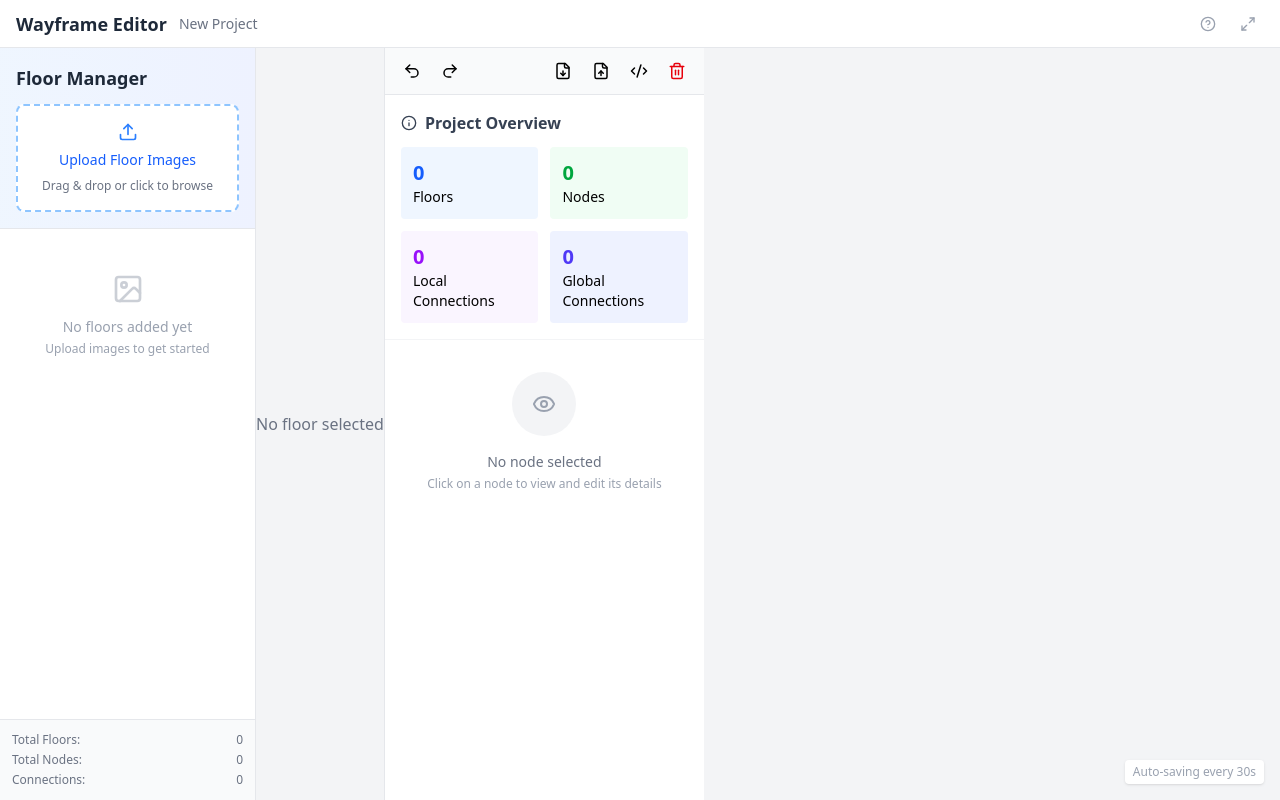
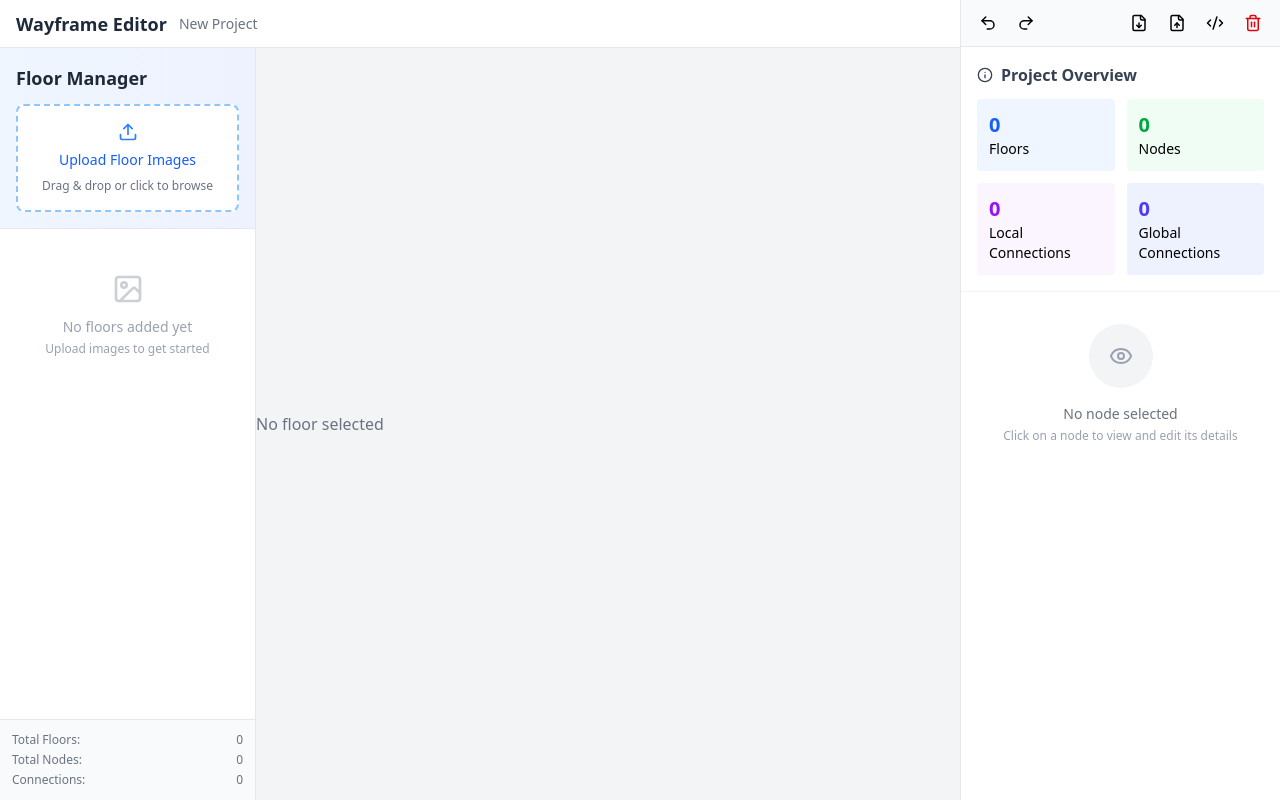
Before and after one commit to Anmolawasthi117/WayFrame, a React (Vite) app: page / in a window 1280 px wide. Built offline with nearby package versions, Linux system fonts and the light colour scheme; the HTML template or start-up script is replaced by a standard one.

Commit message:
fix: Refactor getProjectStats and update Inspector layout for improved UI

```diff
--- a/src/components/Inspector/Inspector.jsx
+++ b/src/components/Inspector/Inspector.jsx
@@ -96,7 +96,8 @@ const Inspector = () => {
 
   // ------------------- PROJECT STATS -------------------
   const getProjectStats = useCallback(() => {
-    const totalNodes = project?.floors?.reduce((acc, f) => acc + (f.nodes?.length || 0), 0) || 0;
+    const totalNodes =
+      project?.floors?.reduce((acc, f) => acc + (f.nodes?.length || 0), 0) || 0;
     const totalConnections = project?.connections?.length || 0;
     const floorCount = project?.floors?.length || 0;
     return { totalNodes, totalConnections, floorCount };
@@ -105,7 +106,21 @@ const Inspector = () => {
   const stats = getProjectStats();
 
   return (
-    <div className="w-80 bg-white border-l border-gray-200 flex flex-col h-full">
+    <div
+      className="
+        fixed
+        top-0
+        right-0
+        h-full
+        w-80
+        bg-white
+        border-l
+        border-gray-200
+        flex
+        flex-col
+        z-50
+      "
+    >
       {/* HEADER */}
       <InspectorHeader
         exportProject={exportProject}
```
